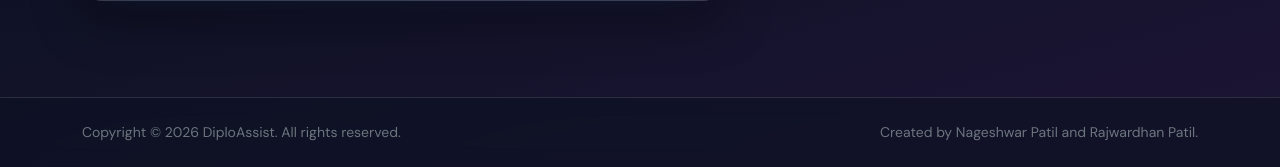
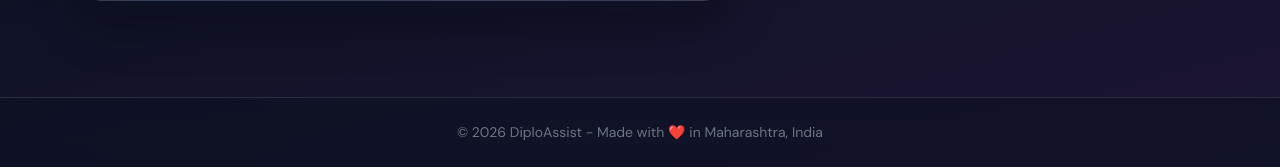
Before and after one commit to Rajwardhan-Patil/DiploAssist, a Flask app: page /predictor in a window 1280 px wide. Shown: the part 918-1085 px from the top of the page. Run offline with Flask 3, Linux system fonts and the light colour scheme; the visitor is signed in with stand-in values (Sample User, id 1); data comes from the database, SQL or seed files in the repository; some libraries are stand-ins or nearby versions.

Commit message:
Add files via upload

```diff
--- a/templates/base.html
+++ b/templates/base.html
@@ -51,9 +51,8 @@
 
     {% block content %}{% endblock %}
     <footer class="site-footer mt-5">
-        <div class="container py-4 d-flex flex-column flex-md-row justify-content-between align-items-center gap-2">
-            <p class="mb-0 small text-secondary">Copyright &copy; {{ current_year }} DiploAssist. All rights reserved.</p>
-            <p class="mb-0 small text-secondary">Created by Nageshwar Patil and Rajwardhan Patil.</p>
+        <div class="container py-4 d-flex justify-content-center align-items-center text-center">
+            <p class="mb-0 small text-secondary">&copy; {{ current_year }} DiploAssist - Made with ❤️ in Maharashtra, India</p>
         </div>
     </footer>
 
--- a/templates/index.html
+++ b/templates/index.html
@@ -1,5 +1,8 @@
 {% extends "base.html" %}
 {% block title %}Predictor{% endblock %}
+{% block head_extra %}
+<meta name="google-site-verification" content="xzBQXd0hWtatk9LBpW_7EFI-bhjNSncHFj73ibfMvlw" />
+{% endblock %}
 
 {% block content %}
 <header class="site-header text-center">
```
